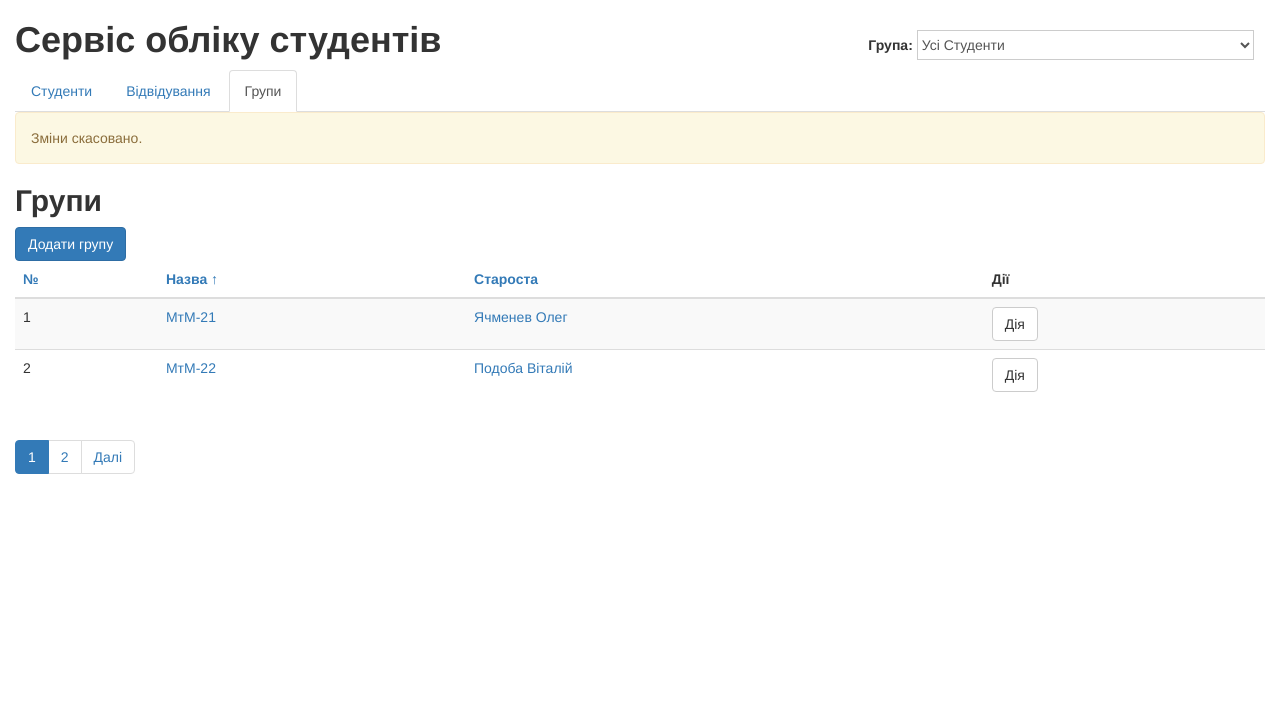
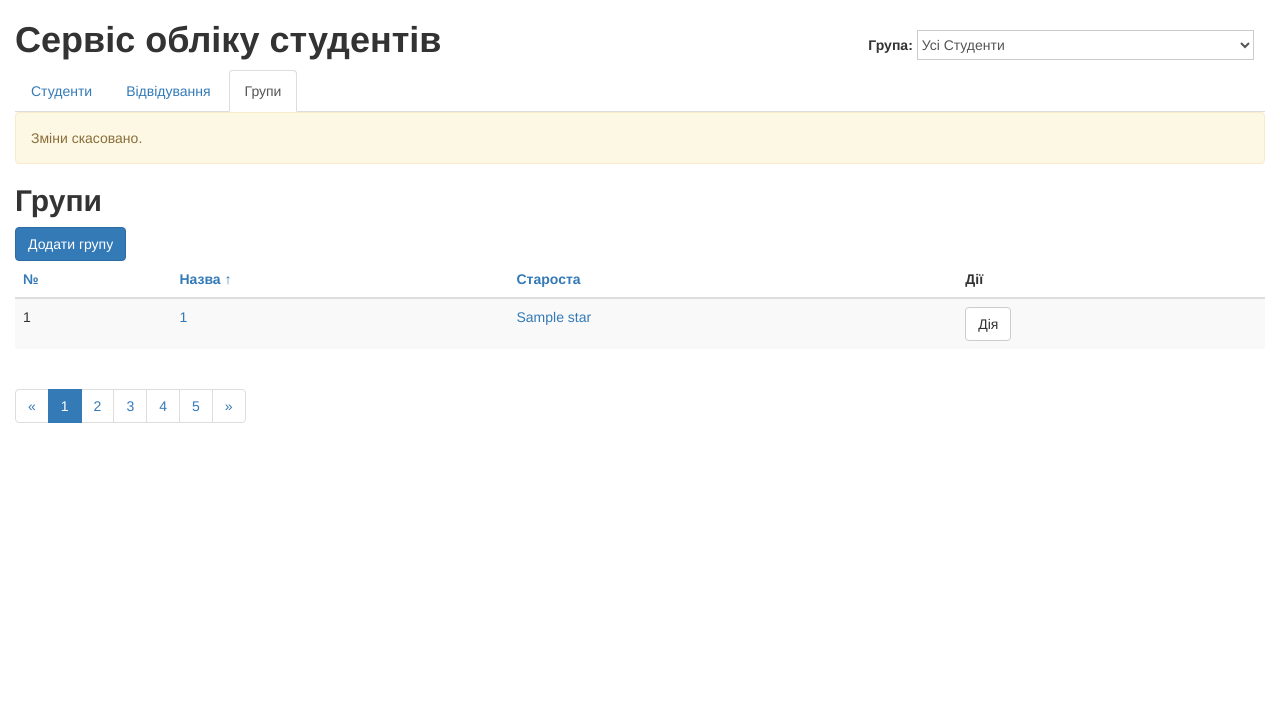
Before and after one commit to SkotarenkoEvgeny/The-student-attendance-service, a Django app: template students_db/students/templates/students/groups.html in a window 1280 px wide. Shown: the top 714 px of the page. Run offline with Django 3.2, Linux system fonts and the light colour scheme; the template is opened without the code that fills it: most values are stand-ins (such as "Sample title", 1, 10 or a date in 2020); some libraries are stand-ins or nearby versions.

Commit message:
created dynamic urls in students list and group list

```diff
--- a/students_db/students/templates/students/groups.html
+++ b/students_db/students/templates/students/groups.html
@@ -1,63 +1,15 @@
-<!doctype html>
-<html lang="ru">
-<head>
-    <meta charset="utf-8">
-    <meta http-equiv="X-UA-Compatible" content="IE=edge">
-    <meta name="viewport" content="width=device-width, initial-scale=1">
-    <!-- The above 3 meta tags *must* come first in the head; any other head content must come *after* these tags -->
-    <title>Сервіс Обліку Студентів</title>
+{% extends "students\wrapper.html" %}
 
-    <!-- Bootstrap -->
-    <link href="assets/css/bootstrap.min.css" rel="stylesheet">
+{% block SubHeader %}
+<li><a href="/">Студенти</a></li>
+<li><a href="/journal">Відвідування</a></li>
+<li class="active"><a href="/groups">Групи</a></li>
+{% endblock %}
 
-    <!-- Personal style -->
-    <link href="assets/css/style.css" rel="stylesheet">
-
-    <!-- HTML5 shim and Respond.js for IE8 support of HTML5 elements and media queries -->
-    <!-- WARNING: Respond.js doesn't work if you view the page via file:// -->
-    <!--[if lt IE 9]>
-    <script src="https://oss.maxcdn.com/html5shiv/3.7.3/html5shiv.min.js"></script>
-    <script src="https://oss.maxcdn.com/respond/1.4.2/respond.min.js"></script>
-    <![endif]-->
-</head>
-<body>
-
-<div class="container-fluid">
-
-    <!--Start Header -->
-    <div class="row" id="container">
-        <div class="bord col-lg-8">
-            <h1>Сервіс обліку студентів</h1>
-        </div>
-        <div class="bord  col-lg-4" id="group-selector">
-            <strong>Група:</strong>
-            <select name="" id="">
-                <option value=””>Усі Студенти</option>
-                <option value=””>МтМ - 21, Подоба Віталій (№ 254)</option>
-                <option value=””>МтМ - 22, Корост Андрій (№ 2123)</option>
-            </select>
-        </div>
-    </div>
-    <!--End Header -->
-    <!--Start SubHeader -->
-    <div class="row" id="sub-header">
-        <div class="bord col-lg-12">
-            <ul class="nav nav-tabs">
-                <li><a href="index.html">Студенти</a></li>
-                <li><a href="visits.html">Відвідування</a></li>
-                <li class="active"><a href="groups.html">Групи</a></li>
-            </ul>
-        </div>
-    </div>
-    <!-- End SubHeader -->
-    <!-- Start Main Page Content -->
-    <div class="row" id="content-columns">
-        <div class="bord col-lg-12" id="content-column">
-            <!-- Status message -->
-            <div class="alert alert-warning">Зміни скасовано.</div>
+{% block content %}
 <!-- Add group Button -->
 <h2>Групи</h2>
-            <div class="btn btn-primary" href="#">Додати групу</div>
+<a href="{% url 'groups_add' %}" class="btn btn-primary" >Додати групу</a>
 <!-- Start Students Listing -->
 <table class="table table-hover table-striped">
     <thead>
@@ -69,86 +21,30 @@
     </tr>
     </thead>
     <tbody>
+    {% for group in groups %}
     <tr>
-                    <td>1</td>
-                    <td><a href="#">МтМ-21</a></td>
-                    <td><a title="Редагувати" href="#">Ячменев Олег</a></td>
+        <td>{{ forloop.counter }}</td>
+        <td><a href="{% url 'groups_edit' group.number %}">{{ group.number }}</a></td>
+        <td><a title="Редагувати" href="{% url 'groups_edit' group.number %}">{{ group.star }}</a></td>
         <td>
             <div class="dropdown">
                 <button class="btn btn-default dropdown-toggle"
                         type="button" data-toggle="dropdown">
                     Дія<span class=”caret”></span></button>
                 <ul class="dropdown-menu" role="menu">
-                                <li role="presentation"><a role="menuitem"
-                                                           tabindex="-1"
-                                                           href="#">Відвідування</a>
+                    <li role="presentation">
+                        <a role="menuitem" tabindex="-1"
+                           href="{% url 'groups_edit' group.number %}">Редагувати</a>
                     </li>
                     <li role="presentation">
-                                    <a role="menuitem" tabindex="-1" href="new_student.html">Редагувати</a>
-                                </li>
-                                <li role="presentation">
-                                    <a role="menuitem" tabindex="-1" href="#">Видалити</a>
+                        <a role="menuitem" tabindex="-1" href="{% url 'groups_delete' group.number %}">Видалити</a>
                     </li>
                 </ul>
             </div>
         </td>
     </tr>
-                <tr>
-                    <td>2</td>
-                    <td><a href="#">МтМ-22</a></td>
-                    <td><a title="Редагувати" href="#">Подоба Віталій</a></td>
-
-                    <td>
-                        <div class="dropdown">
-                            <button class="btn btn-default dropdown-toggle"
-                                    type="button" data-toggle="dropdown">
-                                Дія<span class=”caret”></span></button>
-                            <ul class="dropdown-menu" role="menu">
-                                <li role="presentation"><a role="menuitem"
-                                                           tabindex="-1"
-                                                           href="#">Відвідування</a>
-                                </li>
-                                <li role="presentation">
-                                    <a role="menuitem" tabindex="-1" href="new_student.html">Редагувати</a>
-                                </li>
-                                <li role="presentation">
-                                    <a role="menuitem" tabindex="-1" href="#">Видалити</a>
-                                </li>
-                            </ul>
-                        </div>
-                    </td>
-                </tr>
+    {% endfor %}
     </tbody>
 </table>
 <!-- End Students Listing -->
-
-        </div>
-    </div>
-    <!-- End Main Page Content -->
-    <!--Start pages selector-->
-    <ul class="pagination">
-        <li class="active"><a href="#">1<span
-                class="sr-only">(current)</span></a></li>
-        <li><a href="#">2</a></li>
-        <li><a href="#">Далі</a></li>
-    </ul>
-    <!--End page selector-->
-    <!-- Start Footer -->
-    <div class="row" id="footer">
-        <div class="bord col-lg-12">
-            &copy; 2019 Сервіс Обліку Студентів
-        </div>
-    </div>
-    <!-- End Footer -->
-
-</div>
-
-
-<!-- jQuery (necessary for Bootstrap's JavaScript plugins) -->
-<script src="https://code.jquery.com/jquery-1.12.4.min.js"
-        integrity="sha384-nvAa0+6Qg9clwYCGGPpDQLVpLNn0fRaROjHqs13t4Ggj3Ez50XnGQqc/r8MhnRDZ"
-        crossorigin="anonymous"></script>
-<!-- Include all compiled plugins (below), or include individual files as needed -->
-<script src="assets/js/bootstrap.min.js"></script>
-</body>
-</html>
+{% endblock %}
--- a/students_db/students/templates/students/visits.html
+++ b/students_db/students/templates/students/visits.html
@@ -1,3 +1,4 @@
+{% extends "students\wrapper.html" %}
 <!doctype html>
 <html lang="ru">
 <head>
--- a/students_db/students/templates/students/wrapper.html
+++ b/students_db/students/templates/students/wrapper.html
@@ -1,17 +1,24 @@
+
 <!doctype html>
 <html lang="ru">
+
+{% load static from staticfiles %}
+
 <head>
     <meta charset="utf-8">
     <meta http-equiv="X-UA-Compatible" content="IE=edge">
     <meta name="viewport" content="width=device-width, initial-scale=1">
     <!-- The above 3 meta tags *must* come first in the head; any other head content must come *after* these tags -->
     <title>Сервіс Обліку Студентів</title>
+    {% load staticfiles %}
 
     <!-- Bootstrap -->
-    <link href="static/assets/css/bootstrap.min.css" rel="stylesheet">
+
+
+    <link href="{% static 'assets/css/bootstrap.min.css' %}" rel="stylesheet">
 
     <!-- Personal style -->
-    <link href="static/assets/css/style.css" rel="stylesheet">
+    <link href="{% static 'assets/css/style.css' %}" rel="stylesheet">
 
     <!-- HTML5 shim and Respond.js for IE8 support of HTML5 elements and media queries -->
     <!-- WARNING: Respond.js doesn't work if you view the page via file:// -->
@@ -43,9 +50,9 @@
     <div class="row" id="sub-header">
         <div class="bord col-lg-12">
             <ul class="nav nav-tabs">
-                <li class="active"><a href="/">Студенти</a></li>
-                <li><a href="/journal">Відвідування</a></li>
-                <li><a href="/groups">Групи</a></li>
+                {% block SubHeader %}
+
+                {% endblock %}
             </ul>
         </div>
     </div>
@@ -84,12 +91,11 @@
 
 </div>
 
-
 <!-- jQuery (necessary for Bootstrap's JavaScript plugins) -->
 <script src="https://code.jquery.com/jquery-1.12.4.min.js"
         integrity="sha384-nvAa0+6Qg9clwYCGGPpDQLVpLNn0fRaROjHqs13t4Ggj3Ez50XnGQqc/r8MhnRDZ"
         crossorigin="anonymous"></script>
 <!-- Include all compiled plugins (below), or include individual files as needed -->
-<script src="static\assets/js/bootstrap.min.js"></script>
+<script src="{% static 'assets/js/bootstrap.min.js' %}"></script>
 </body>
 </html>
--- a/students_db/students_db/urls.py
+++ b/students_db/students_db/urls.py
@@ -30,10 +30,12 @@ name='students_delete'),
     # Groups urls
     url(r'^groups/$', views.groups_list, name='groups'),
     url(r'^groups/add/$', views.groups_add, name='groups_add'),
-    url(r'^groups/(?P<gid>\d+)/edit/$', views.groups_edit,
+    url(r'^groups/(?P<gid>.+)/edit/$', views.groups_edit,
 name='groups_edit'),
-    url(r'’^groups/(?P<gid>\d+)/delete/$', views.groups_delete,
+    url(r'^groups/(?P<gid>.+)/delete/$', views.groups_delete,
 name='groups_delete'),
+
+    #
 
     url(r'^admin/', admin.site.urls),
 ]
```
Also changed, not shown: students_db/students/templates/students/students_list.html (+21 -39 lines), students_db/students/views.py (+35 -6 lines). Lines whose indentation alone changed are shown as unchanged.
